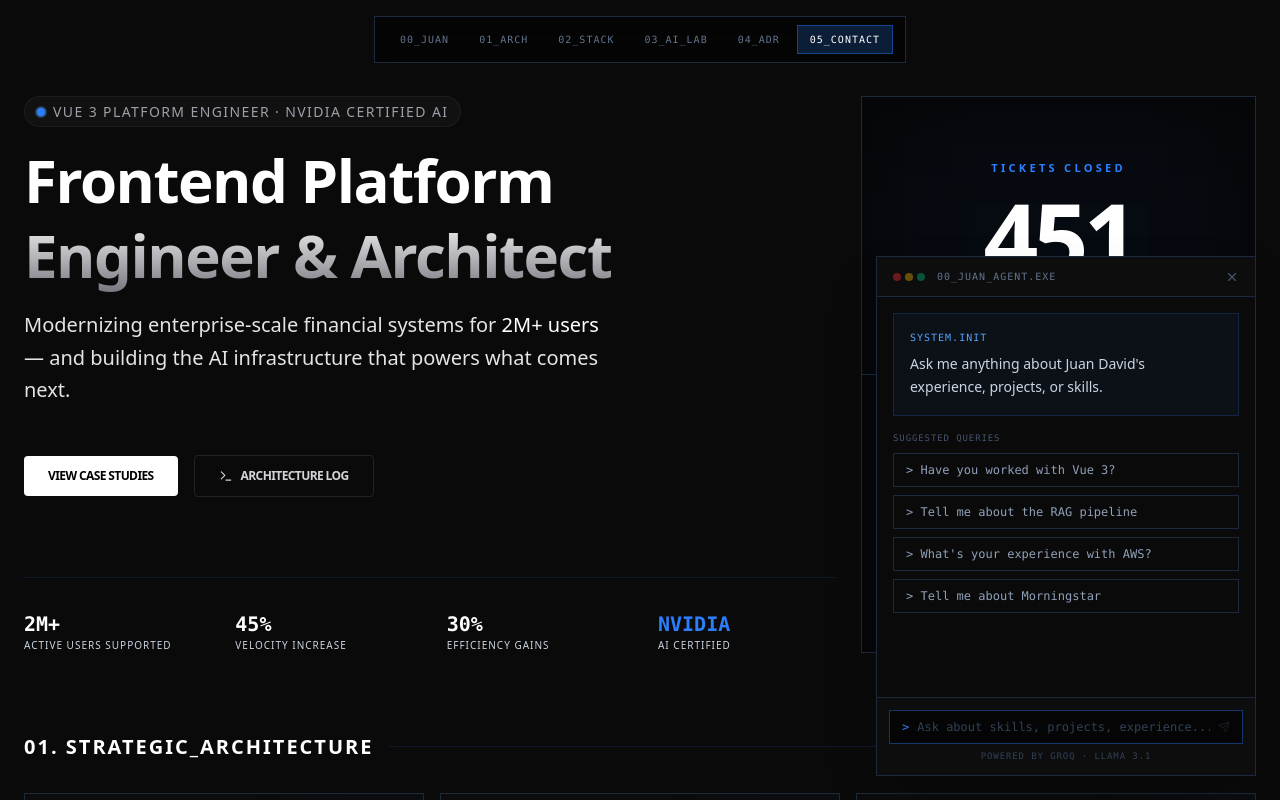
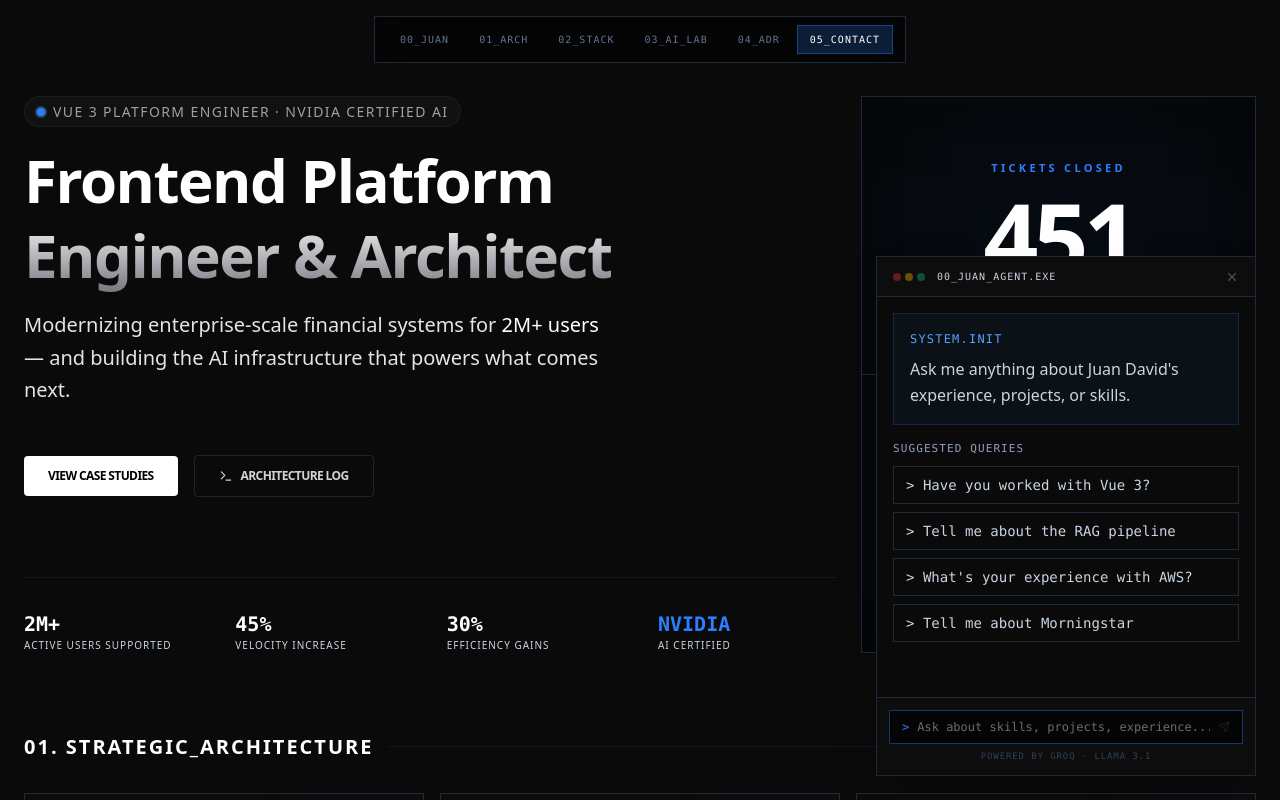
Before and after one commit to juandaosp/Portfolio-Juan, a Next.js app: page / in a window 1280 px wide. Both pictures are taken after a click on the button "ASK ABOUT MY WORK". Shown: the top 800 px of the page. Built offline with nearby package versions, Linux system fonts and the light colour scheme.

Commit message:
styling agent chat

```diff
--- a/src/components/AgentChat.tsx
+++ b/src/components/AgentChat.tsx
@@ -116,7 +116,7 @@ export default function AgentChat() {
                                     <div className="w-2 h-2 rounded-full bg-yellow-500/40" />
                                     <div className="w-2 h-2 rounded-full bg-emerald-500/40" />
                                 </div>
-                                <span className="font-mono text-[10px] text-slate-500 uppercase tracking-widest ml-1">
+                                <span className="font-mono text-[10px] text-slate-300 uppercase tracking-widest ml-1">
                                     00_juan_agent.exe
                                 </span>
                             </div>
@@ -133,22 +133,22 @@ export default function AgentChat() {
                             {messages.length === 0 && (
                                 <div className="space-y-4">
                                     <div className="bg-blue-500/5 border border-blue-500/20 p-4 space-y-2">
-                                        <p className="font-mono text-[10px] text-blue-400 uppercase tracking-widest">
+                                        <p className="font-mono text-[12px] text-blue-400 uppercase tracking-widest">
                                             system.init
                                         </p>
-                                        <p className="text-slate-300 text-sm leading-relaxed">
+                                        <p className="text-slate-300 text-md leading-relaxed">
                                             Ask me anything about Juan David's experience, projects, or skills.
                                         </p>
                                     </div>
                                     <div className="space-y-2">
-                                        <p className="font-mono text-[9px] text-slate-600 uppercase tracking-widest">
+                                        <p className="font-mono text-[11px] text-slate-400 uppercase tracking-widest">
                                             suggested queries
                                         </p>
                                         {SUGGESTED_QUESTIONS.map((q) => (
                                             <button
                                                 key={q}
                                                 onClick={() => sendMessage(q)}
-                                                className="w-full text-left text-xs text-slate-400 border border-slate-800 px-3 py-2 hover:border-blue-500/30 hover:text-blue-400 hover:bg-blue-500/5 transition-all font-mono"
+                                                className="w-full text-left text-sm text-slate-300 border border-slate-800 px-3 py-2 hover:border-blue-500/30 hover:text-blue-400 hover:bg-blue-500/5 transition-all font-mono"
                                             >
                                                 {'>'} {q}
                                             </button>
@@ -159,12 +159,12 @@ export default function AgentChat() {
 
                             {messages.map((msg, i) => (
                                 <div key={i} className={`flex ${msg.role === 'user' ? 'justify-end' : 'justify-start'}`}>
-                                    <div className={`max-w-[85%] text-sm leading-relaxed ${msg.role === 'user'
+                                    <div className={`max-w-[85%] text-md leading-relaxed ${msg.role === 'user'
                                         ? 'bg-blue-500/10 border border-blue-500/20 text-blue-100 px-3 py-2 font-mono text-[11px]'
                                         : 'text-slate-300'
                                         }`}>
                                         {msg.role === 'assistant' && (
-                                            <span className="font-mono text-[9px] text-slate-600 uppercase tracking-widest block mb-1">
+                                            <span className="font-mono text-[11px] text-slate-400 uppercase tracking-widest block mb-1">
                                                 juan_agent →
                                             </span>
                                         )}
@@ -176,8 +176,8 @@ export default function AgentChat() {
                             {/* Streaming */}
                             {streamingContent && (
                                 <div className="flex justify-start">
-                                    <div className="max-w-[85%] text-sm leading-relaxed text-slate-300">
-                                        <span className="font-mono text-[9px] text-slate-600 uppercase tracking-widest block mb-1">
+                                    <div className="max-w-[85%] text-md leading-relaxed text-slate-300">
+                                        <span className="font-mono text-[10px] text-slate-600 uppercase tracking-widest block mb-1">
                                             juan_agent →
                                         </span>
                                         {streamingContent}
@@ -209,7 +209,7 @@ export default function AgentChat() {
                                     onChange={(e) => setInput(e.target.value)}
                                     onKeyDown={handleKeyDown}
                                     placeholder="Ask about skills, projects, experience..."
-                                    className="flex-1 bg-transparent text-slate-300 text-xs font-mono outline-none placeholder:text-slate-700"
+                                    className="flex-1 bg-transparent text-slate-300 text-xs font-mono outline-none"
                                     disabled={isLoading}
                                 />
                                 <button
```
